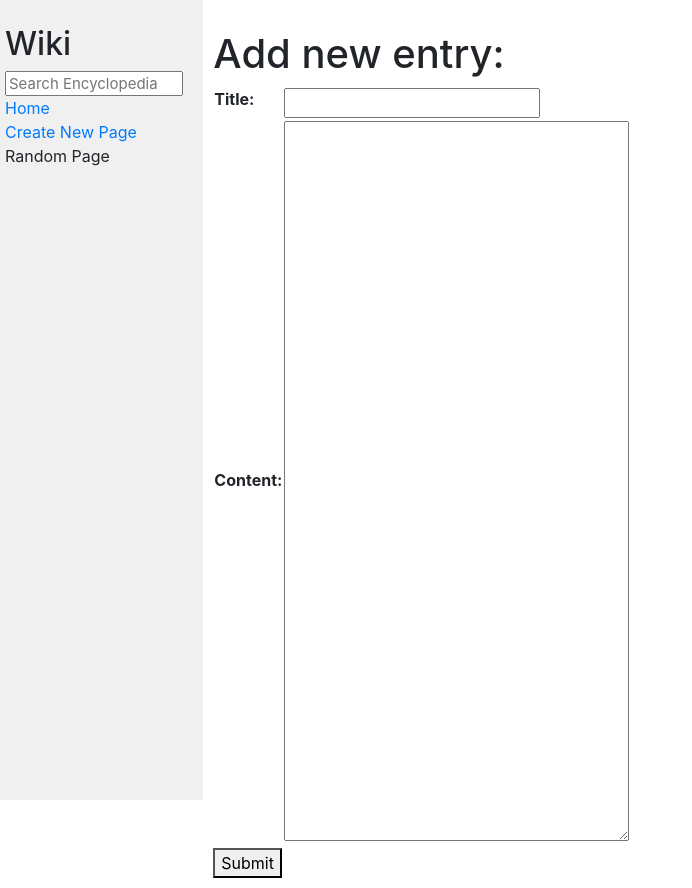
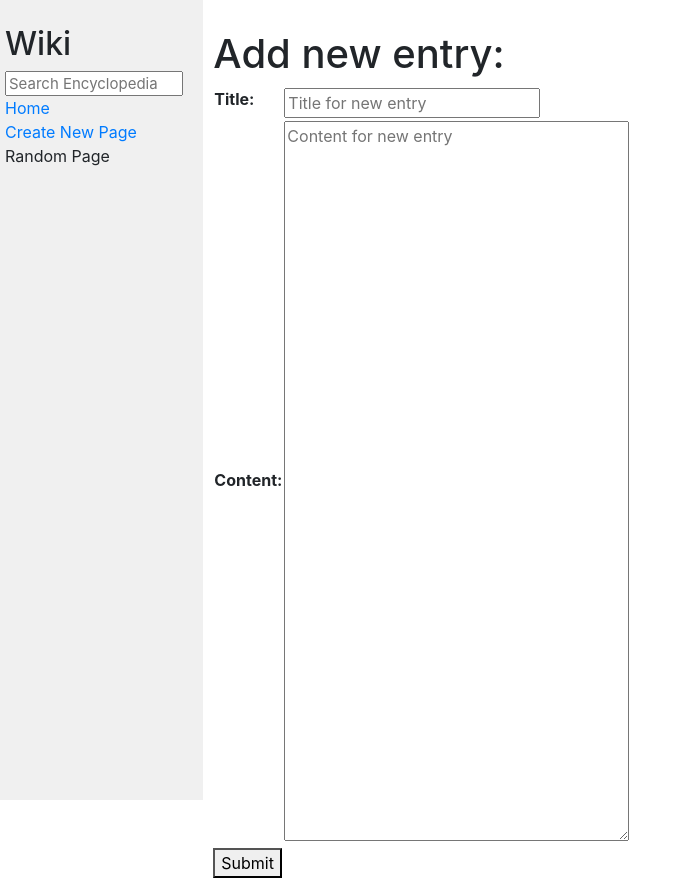
Before and after one commit to lym-afla/Property-rental, a Django app: page /add-entry in a window 1280 px wide. Shown: the whole page, without its empty margins (0-692 px from the left). Run offline with Django 3.2, Linux system fonts and the light colour scheme; some libraries are stand-ins or nearby versions.

Commit message:
Form formatting

```diff
--- a/encyclopedia/templates/encyclopedia/add-entry.html
+++ b/encyclopedia/templates/encyclopedia/add-entry.html
@@ -10,6 +10,14 @@ Add entry
 
 <form action="" method="post" novalidate>
     {% csrf_token %}
+
+    {% if form.non_field_errors %}
+    <ul>
+        {% for error in form.non_field_errors %}
+            <li>{{ error }}</li>
+        {% endfor %}
+    </ul>
+    {% endif %}
 
     <table>
         {% for field in form %}
@@ -24,9 +32,6 @@ Add entry
                 </ul>
                 {% endif %}
                 {{ field }}
-                {% if field.help_text %}
-                    <br />{{ field.help_text }}
-                {% endif %}
             </td>
         </tr>
         {% endfor %}
--- a/encyclopedia/views.py
+++ b/encyclopedia/views.py
@@ -36,13 +36,32 @@ def search(request):
     return HttpResponseRedirect(reverse("index"))
 
 class NewEntry(forms.Form):
-    title = forms.CharField(label="Title")
-    content = forms.CharField(label="Content", widget=forms.Textarea)
+    title = forms.CharField(
+        label="Title",
+        widget=forms.TextInput(attrs={'placeholder': 'Title for new entry'})
+        )
+    content = forms.CharField(
+        label="Content",
+        widget=forms.Textarea(attrs={'placeholder': 'Content for new entry'})
+        )
+
+    def clean(self):
+        cleaned_data = super(NewEntry, self).clean()
+        title = cleaned_data.get('title')
+        content = cleaned_data.get('content')
+        if not title and not content:
+            raise forms.ValidationError('You have to write something!')
 
 def add_page(request):
-
     # https://simpleisbetterthancomplex.com/article/2017/08/19/how-to-render-django-form-manually.html#accessing-the-form-fields-individually
 
+    if request.method == 'POST':
+        form = NewEntry(request.POST)
+        if form.is_valid():
+            pass
+    else:
+        form = NewEntry()
+
     return render(request, "encyclopedia/add-entry.html", {
-        "form": NewEntry()
+        "form": form
     })
```
Also changed, not shown: 1 other file.
